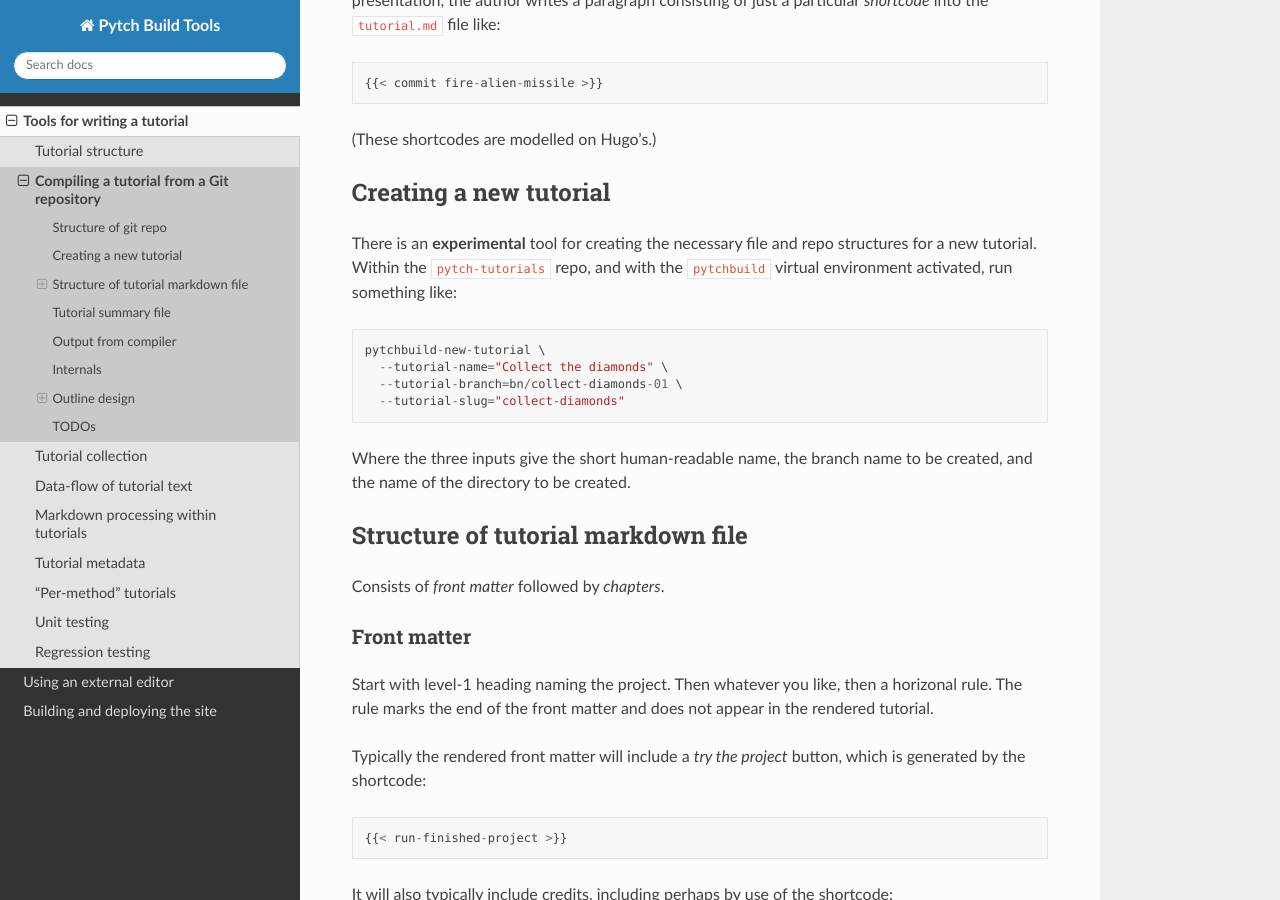
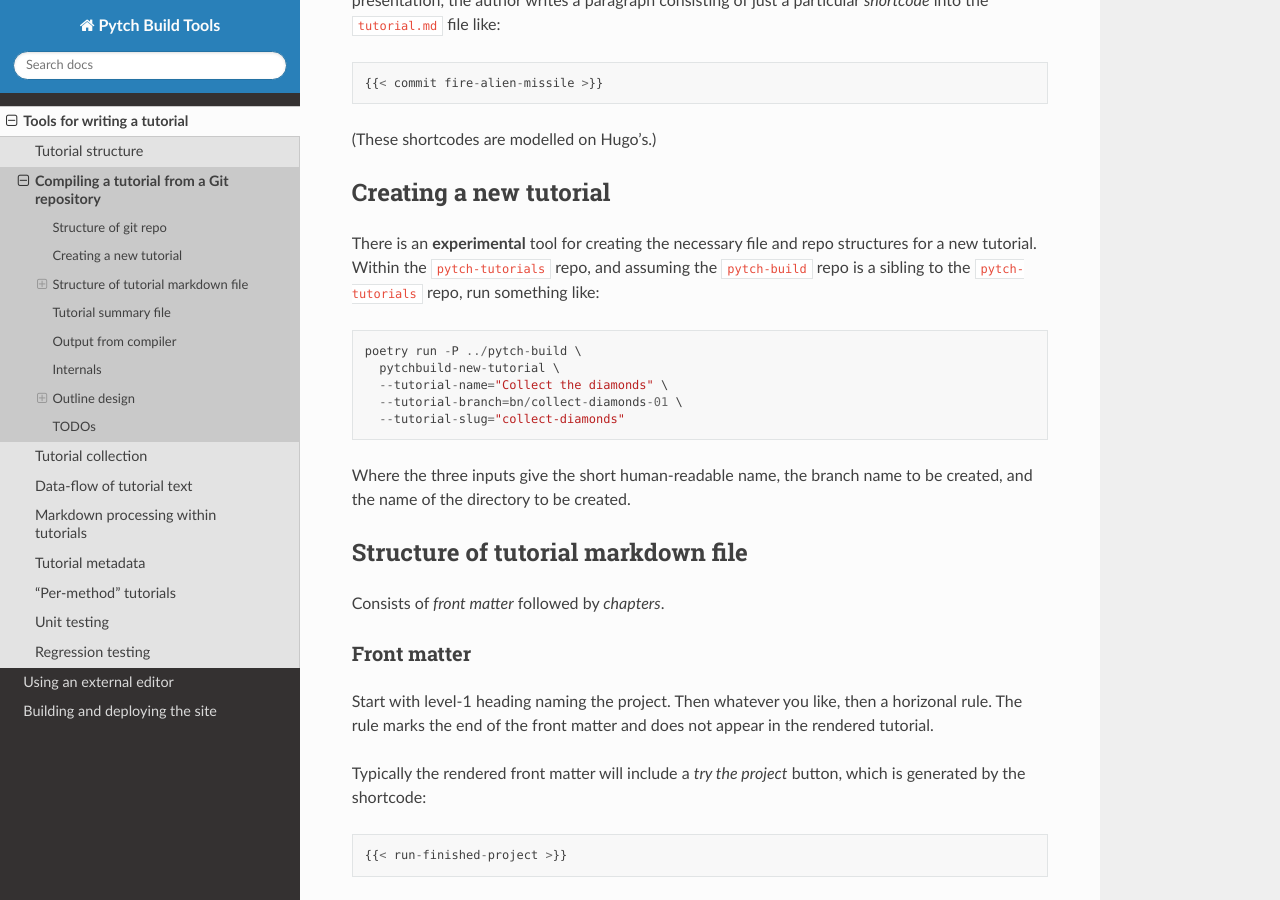
Before and after one commit to pytchlang/pytch-build, a Sphinx documentation site: the page built from doc/source/tutorialcompiler/fromgitrepo.rst, in a window 1280 px wide and 900 px high, scrolled down 560 px. Built offline with Sphinx 7.4.7 and the Read the Docs theme 3.1.0, drawn with Linux system fonts in a browser that asks for light colours.

Commit message:
Update example for pytchbuild-new-tutorial

```diff
--- a/doc/source/tutorialcompiler/fromgitrepo.rst
+++ b/doc/source/tutorialcompiler/fromgitrepo.rst
@@ -35,10 +35,11 @@ Creating a new tutorial
 
 There is an **experimental** tool for creating the necessary file and
 repo structures for a new tutorial.  Within the ``pytch-tutorials``
-repo, and with the ``pytchbuild`` virtual environment activated, run
-something like::
+repo, and assuming the ``pytch-build`` repo is a sibling to the
+``pytch-tutorials`` repo, run something like::
 
-  pytchbuild-new-tutorial \
+  poetry run -P ../pytch-build \
+    pytchbuild-new-tutorial \
     --tutorial-name="Collect the diamonds" \
     --tutorial-branch=bn/collect-diamonds-01 \
     --tutorial-slug="collect-diamonds"
```
